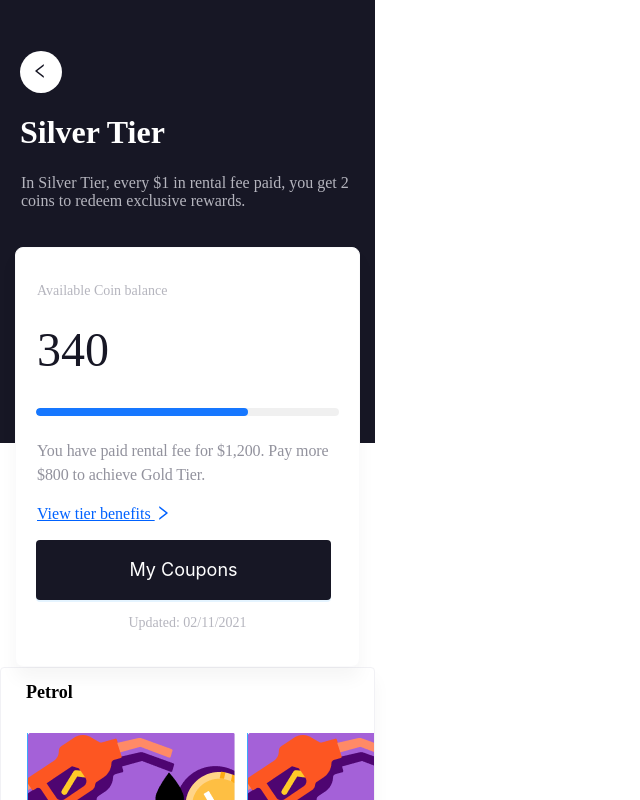
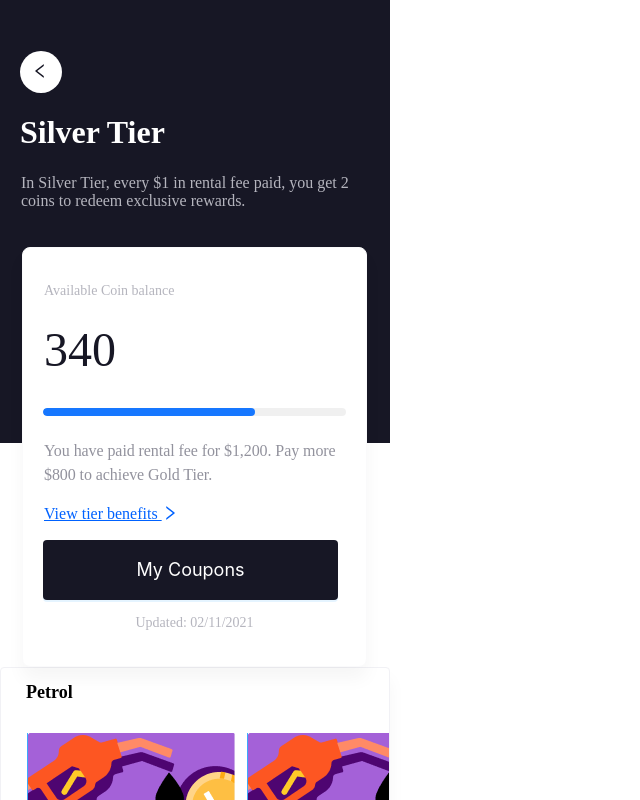
Before and after one commit to devic2202/lumens, a React (Create React App) app: page / in a window 1280 px wide. Shown: the top 800 px of the page, without its empty margins (0-640 px from the left). Built offline with nearby package versions, Linux system fonts and the light colour scheme.

Commit message:
update code

```diff
--- a/src/components/Lumens/lumens.scss
+++ b/src/components/Lumens/lumens.scss
@@ -2,7 +2,7 @@
 .lumens {
   font-family: 'Hellix';
   font-style: normal;
-  width: 375px;
+  width: 390px;
   height: 428px;
   position: absolute;
   padding-top: 15px;
@@ -35,7 +35,7 @@
     position: relative;
     padding: 20px;
     width: 303px;
-    left: 15px;
+    left: 22px;
     text-align: left;
     border: 1px solid #FAFAFB;
     box-shadow: 0px 12px 18px rgba(23, 23, 37, 0.04);
```
